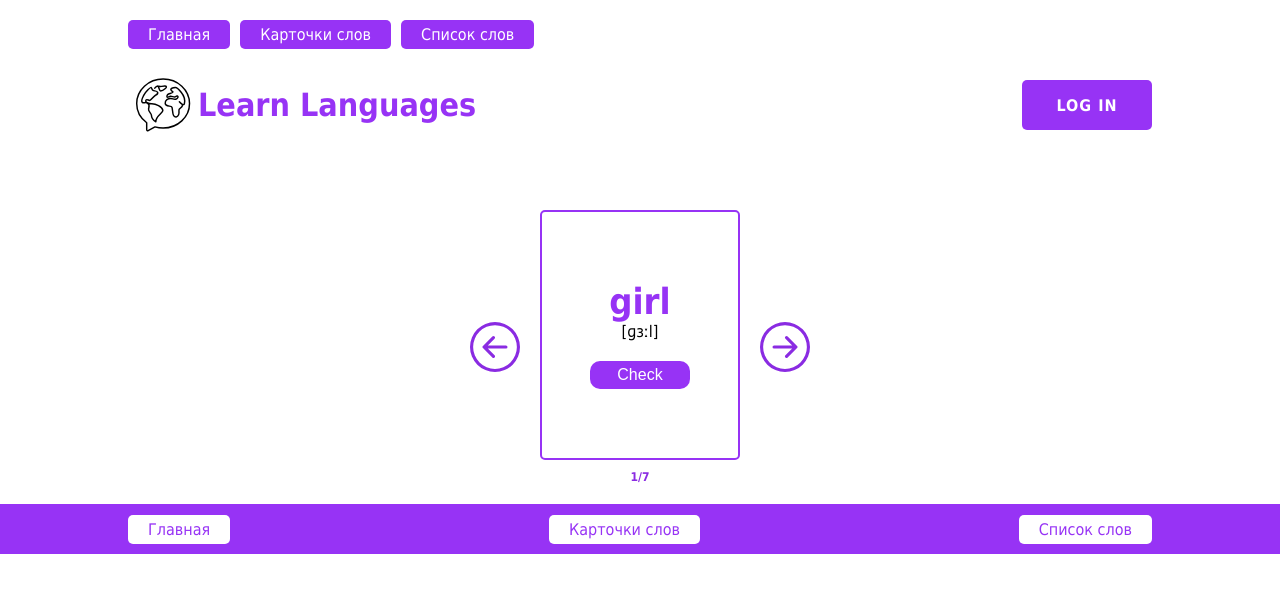
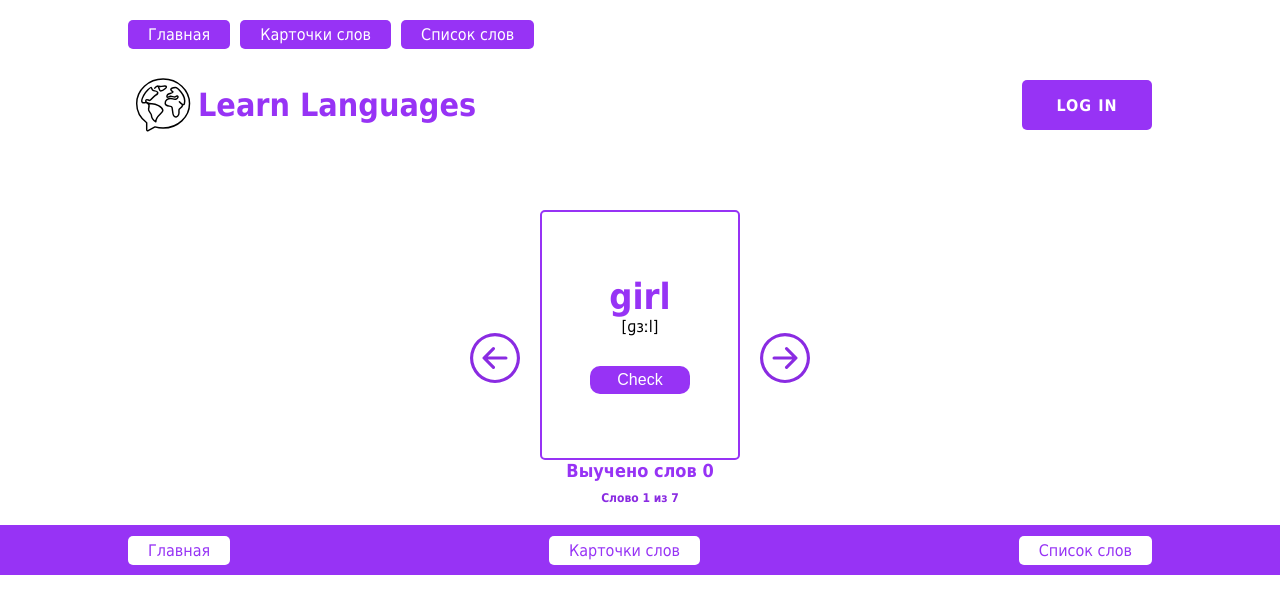
Before and after one commit to AnnKlii/learnLanguages, a React (Vite) app: page /game in a window 1280 px wide. Shown: the top 614 px of the page. Built offline with nearby package versions, Linux system fonts and the light colour scheme.

Commit message:
add animation, counter

```diff
--- a/src/Pages/Game/Game.jsx
+++ b/src/Pages/Game/Game.jsx
@@ -4,7 +4,7 @@ import { BsArrowLeftCircle, BsArrowRightCircle } from "react-icons/bs";
 import { useState } from 'react';
 
 
-export default function Game({ setWords, words }) {
+export default function Game({ words }) {
     const [count, setCount] = useState(0)
 
     function nextSlide() {
@@ -27,7 +27,7 @@ export default function Game({ setWords, words }) {
             <BsArrowLeftCircle className={styles.slider} onClick={prevSlide} />
             <div>
                 <Word {...words[count]} />
-                <p className={styles.count}>{count + 1}/{words.length}</p>
+                <p className={styles.count}>Слово {count + 1} из {words.length}</p>
             </div>
 
             <BsArrowRightCircle className={styles.slider} onClick={nextSlide} />
--- a/src/Pages/WordTable/WordTable.jsx
+++ b/src/Pages/WordTable/WordTable.jsx
@@ -1,11 +1,18 @@
 import styles from './WordTable.module.css'
-import { useState } from 'react';
-import { BsFillPencilFill, BsFillTrash3Fill, BsCheckLg, BsFillXCircleFill, BsArrowLeftCircle, BsArrowRightCircle } from "react-icons/bs";
+import { useEffect, useState } from 'react';
+import { BsFillPencilFill, BsFillTrash3Fill, BsCheckLg, BsFillXCircleFill } from "react-icons/bs";
 
-export default function WordTable({ setWords, words }) {
+export default function WordTable({ words }) {
+    const { english, transcription, russian } = words;
+
     const [editingIndex, setEditingIndex] = useState(null);
     const [editedItems, setEditedItems] = useState(words);
-    const [currentEdit, setCurrentEdit] = useState({ english: '', transcription: '', russian: '' });
+    const [currentEdit, setCurrentEdit] = useState('');
+
+
+    useEffect(() => {
+        setCurrentEdit({ english, transcription, russian })
+    }, [words])
 
     const handleEdit = (index) => {
         setEditingIndex(index);
@@ -35,6 +42,7 @@ export default function WordTable({ setWords, words }) {
     }
 
     return (
+        <>
             <div className={styles.tableWrapper}>
                 <table className={styles.table}>
                     <thead className={styles.thead}>
@@ -46,30 +54,41 @@ export default function WordTable({ setWords, words }) {
                         </tr>
                     </thead>
                     <tbody className={styles.tbody}>
-                    {
-                        editedItems.map((item, index) => {
-                            return editingIndex === index ? (
-                                <tr className={styles.editRow} key={index}>
+                        {editedItems.map((item, index) => {
+                            return editingIndex === index
+                                ? (<tr className={styles.editRow} key={index} >
                                     <td>
-                                        <input value={currentEdit.english} onChange={(e) => handleChange("english", e.target.value)} />
+                                        <input
+                                            type='text'
+                                            value={currentEdit.english}
+                                            onChange={(e) => handleChange("english", e.target.value)} />
                                     </td>
                                     <td>
-                                        <input value={currentEdit.transcription} onChange={(e) => handleChange("transcription", e.target.value)} />
+                                        <input
+                                            type='text'
+                                            value={currentEdit.transcription}
+                                            onChange={(e) => handleChange("transcription", e.target.value)} />
                                     </td>
                                     <td>
-                                        <input value={currentEdit.russian} onChange={(e) => handleChange("russian", e.target.value)} />
+                                        <input
+                                            type='text'
+                                            value={currentEdit.russian}
+                                            onChange={(e) => handleChange("russian", e.target.value)} />
                                     </td>
                                     <td>
                                         <div className={styles.actions}>
-                                            <span className={styles.safeBtn} onClick={() => handleSave(index)}>
+                                            <span
+                                                className={styles.safeBtn}
+                                                onClick={() => handleSave(index)}>
                                                 Save <BsCheckLg />
                                             </span>
-                                            <BsFillXCircleFill className={styles.cancelBtn} onClick={() => handleCancel(index)} />
+                                            <BsFillXCircleFill
+                                                className={styles.cancelBtn}
+                                                onClick={() => handleCancel(index)} />
                                         </div>
                                     </td>
-                                </tr>
-                            ) : (
-                                <tr key={index}>
+                                </tr>)
+                                : (<tr key={index}>
                                     <td>{item.english}</td>
                                     <td>{item.transcription}</td>
                                     <td>{item.russian}</td>
@@ -79,11 +98,12 @@ export default function WordTable({ setWords, words }) {
                                             <BsFillTrash3Fill onClick={handleDelete} className={styles.deleteBtn} />
                                         </div>
                                     </td>
-                                </tr>
-                            );
+                                </tr>)
                         })}
+
                     </tbody>
                 </table>
             </div>
+        </>
     )
 }
--- a/src/components/Word/Word.jsx
+++ b/src/components/Word/Word.jsx
@@ -1,18 +1,37 @@
 import styles from './Word.module.css'
 import { useState, useEffect } from 'react';
 
-export default function Word({ english, transcription, russian, id }) {
+export default function Word(words) {
+    const { english, transcription, russian, id } = words
+
     const [translite, setTranslite] = useState(false)
+    const [studiedWords, setStudiedWords] = useState(0)
+    const [studiedWordsId, setStudiedWordsId] = useState([])
+
     useEffect(() => setTranslite(false), [id])
 
+    const handleClick = () => {
+        setTranslite(true)
+
+        if (!studiedWordsId.includes(id)) {
+            setStudiedWords(studiedWords + 1);
+            setStudiedWordsId([...studiedWordsId, id]);
+        }
+        return studiedWordsId
+
+    }
+
     return (
-        <div className={styles.word}>
-            <p>{english}</p>
-            <span>{transcription}</span>
-            {translite
-                ? <p className={styles.translite} onClick={() => { setTranslite(false) }}>{russian}</p>
-                : (<button className={styles.transliteBtn} onClick={() => setTranslite(true)}>Check</button>)}
-        </div >
+        <div>
+            <div className={styles.word} key={id}>
+                <p>{english}</p>
+                <span>{transcription}</span>
+                {translite
+                    ? <p className={styles.translite} onClick={() => { setTranslite(false) }}>{russian}</p>
+                    : (<button className={styles.transliteBtn} onClick={handleClick}>Check</button>)}
+            </div >
+            <p className={styles.studied}>Выучено слов {studiedWords}</p>
+        </div>
     )
 
 }
--- a/src/components/Word/Word.module.css
+++ b/src/components/Word/Word.module.css
@@ -8,6 +8,18 @@
     justify-content: center;
     border: 2px solid rgb(151, 51, 245);
     border-radius: 5px;
+
+    animation: card 2s linear;
+}
+
+@keyframes card {
+    0% {
+        transform: rotateY(0);
+    }
+
+    100% {
+        transform: rotateY(360deg);
+    }
 }
 
 p {
@@ -18,7 +30,7 @@ p {
 
 .transliteBtn {
     width: 100px;
-    margin-top: 20px;
+    margin-top: 30px;
     font-size: 16px;
     background-color: rgb(151, 51, 245);
     border: none;
@@ -40,3 +52,8 @@ p {
     text-align: center;
     font-weight: 600;
 }
+
+.studied {
+    font-size: 18px;
+    text-align: center;
+}
```
Lines whose indentation alone changed are shown as unchanged.
